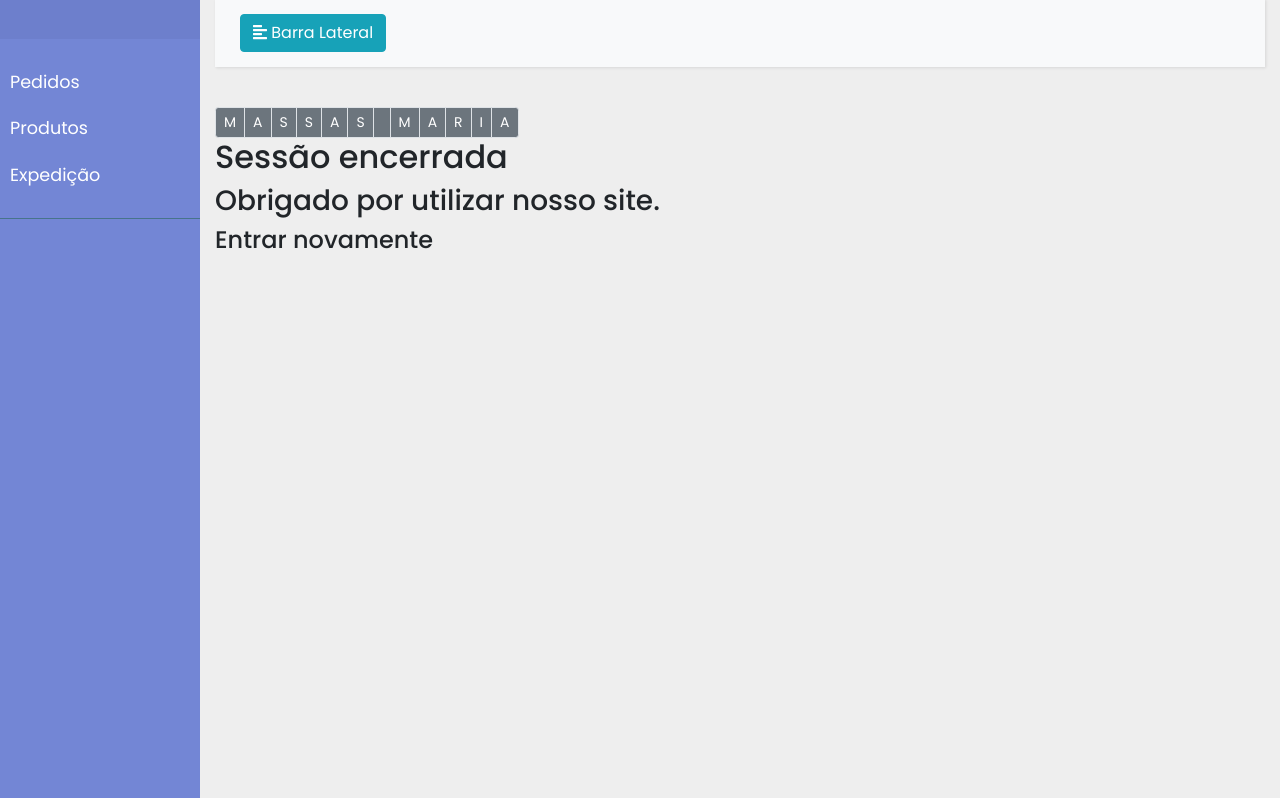
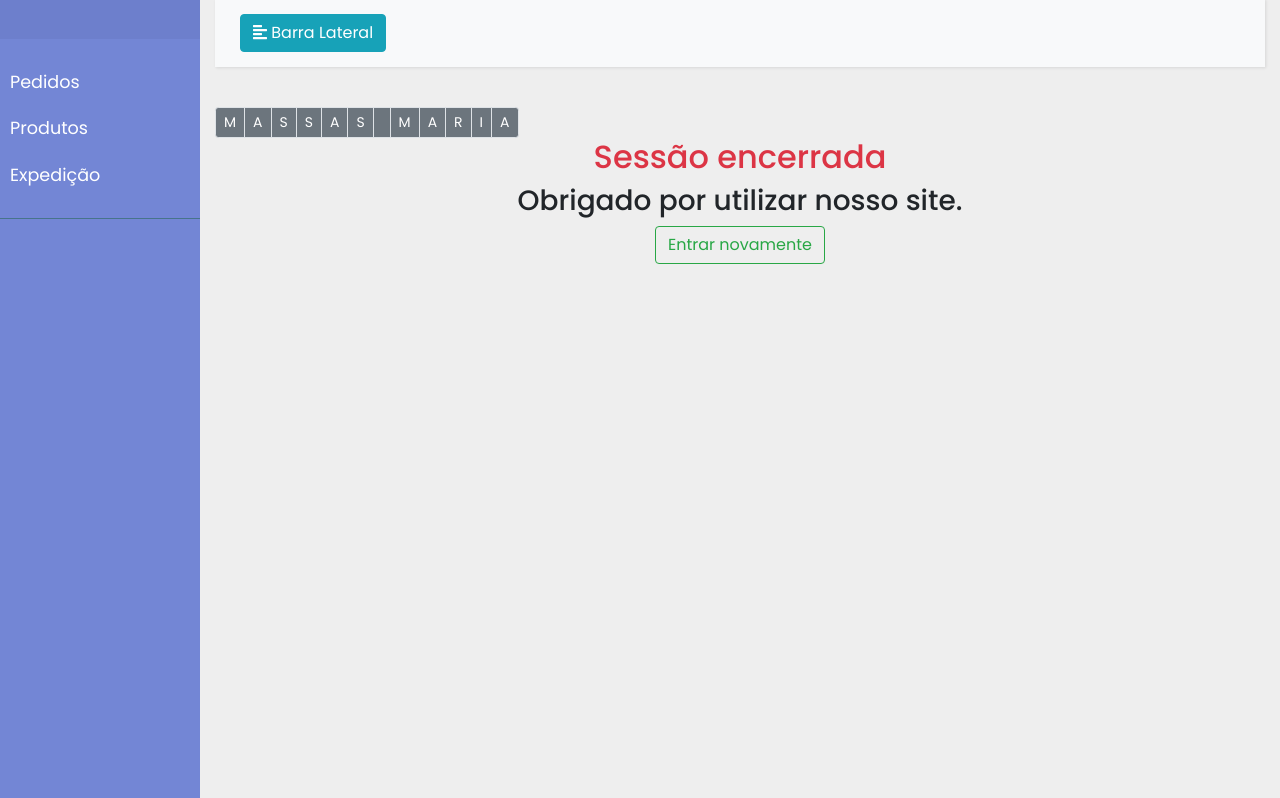
Before and after one commit to Eduardo-Lucas/massas-maria, a Django app: page /logout in a window 1280 px wide. Shown: the part 41-839 px from the top of the page. Run offline with Django 3.2, Linux system fonts and the light colour scheme; some libraries are stand-ins or nearby versions.

Commit message:
Ajuste redirecionamento das telas de login e logout

```diff
--- a/accounts/templates/registration/logout.html
+++ b/accounts/templates/registration/logout.html
@@ -4,13 +4,13 @@
 
 {% block content %}
 
-<div class="container">
+<div class="container text-center">
 
-    <h2>Sessão encerrada</h2>
+    <h2 class="text-danger">Sessão encerrada</h2>
 
     <h3>Obrigado por utilizar nosso site.</h3>
 
-    <h4><a href="{% url 'login' %}">Entrar novamente</a></h4>
+    <h4><a class="btn btn-outline-success" href="{% url 'login' %}">Entrar novamente</a></h4>
 
 </div>
 
--- a/usesoft_R3/settings.py
+++ b/usesoft_R3/settings.py
@@ -246,3 +246,7 @@ STATIC_URL = '/static/'
 STATICFILES_STORAGE = 'django.contrib.staticfiles.storage.ManifestStaticFilesStorage'
 
 IMPORT_EXPORT_USE_TRANSACTIONS = True
+
+LOGIN_REDIRECT_URL = '/'
+
+LOGOUT_REDIRECT_URL = '/'
```
